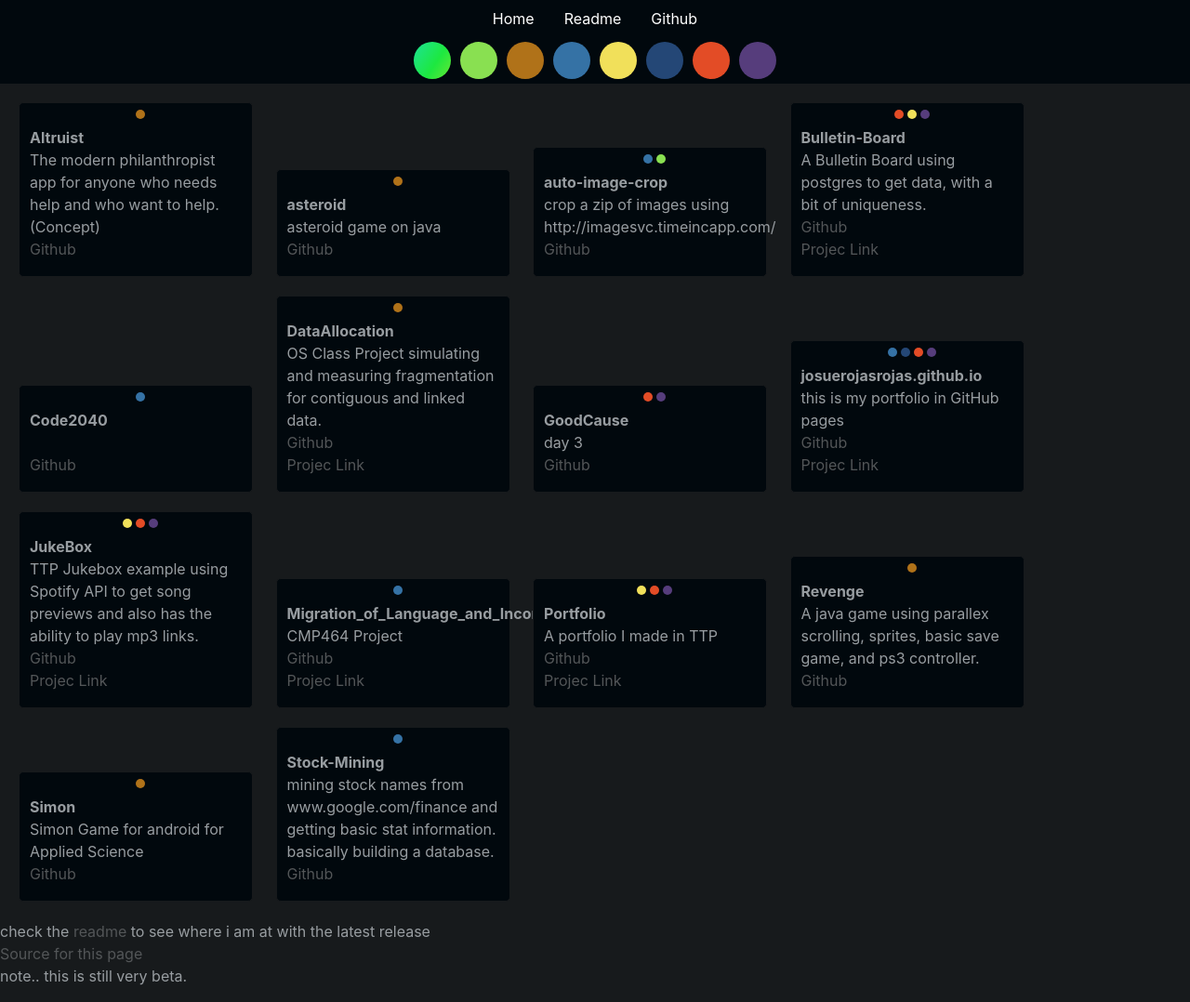
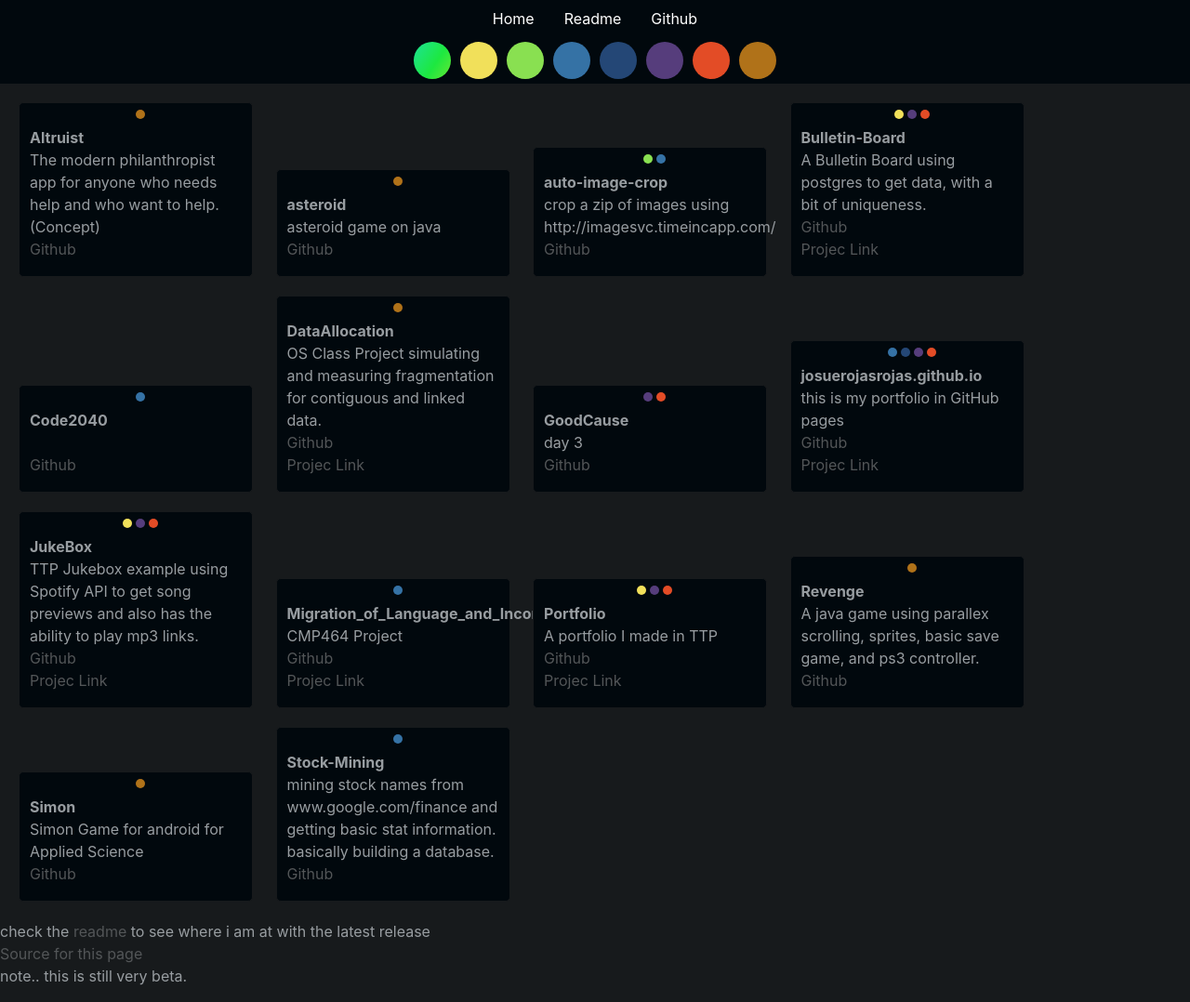
Before and after one commit to josue-rojas/josuerojasrojas.github.io-old, a Jekyll site: the page built from index.html, in a window 1280 px wide. Shown: the whole page at 93% size. Built offline with Jekyll 4.4.1, drawn with Linux system fonts in a browser that asks for light colours; nearby versions of some CDN libraries.

Commit message:
added order to languages circle to look neater; minor update

```diff
--- a/_sass/_defaults.sass
+++ b/_sass/_defaults.sass
@@ -16,5 +16,5 @@ a
   &:hover
     color: $lightess-color
     text-decoration: none
-h1, h2, h3, p
+h1, h2, h3, p, body
   color: $lightess-color
--- a/_sass/_main.sass
+++ b/_sass/_main.sass
@@ -16,8 +16,8 @@
     margin: 0 10px 10px 10px
   .languages
     margin-left: 10px
+    display: flex
     +max-mobile
-      display: flex
       justify-content: center
   .title
     text-align: center
--- a/_sass/_navbar.sass
+++ b/_sass/_navbar.sass
@@ -28,7 +28,9 @@
 
 
 .submenu, .language
-  div
+  ul
+    display: flex
+  div, li
     width: 40px
     height: 40px
     margin: 5px
@@ -71,6 +73,12 @@
 //this is an exeption to the rule (it's not a nav)
 .language
   display: inline
+  div
+    display: inline-block
+    width: 10px
+    height: 10px
+    margin: 2px
+    border-radius: 50%
   span
     display: inline-block
     width: 10px
@@ -86,3 +94,21 @@
       background-position: 100% 19%
     100%
       background-position: 0% 82%
+
+//orders
+.Shell, .Shell-Order
+  order: 3
+.Java, .Java-Order
+  order: 8
+.Python, .Python-Order
+  order: 4
+.JavaScript, .JavaScript-Order
+  order: 2
+.HTML, .HTML-Order
+  order: 7
+.CSS, .CSS-Order
+  order: 6
+.CoffeeScript, .CoffeeScript-Order
+  order: 5
+.rainbow-circle, .rainbow-circle-Order
+  order: 1
--- a/index.html
+++ b/index.html
@@ -4,13 +4,9 @@ title: Portfolio Home
 ---
 <div class='submenu navbar'>
 	<ul>
-		<li>
-			<div class='rainbow-circle' onclick='filterLanguage("repo")'></div>
-		</li>
+		<li class='rainbow-circle' onclick='filterLanguage("repo")'></li>
 		{% for language in site.data.data.languages %}
-		<li>
-			<div class='{{ language }}' onclick='filterLanguage("{{ language }}")'></div>
-		</li>
+		<li class='{{ language }}' onclick='filterLanguage("{{language}}")'></li>
 		{% endfor %}
 	</ul>
 </div>
@@ -20,7 +16,7 @@ title: Portfolio Home
 	<div class='repo {% for language in repo.languages %} {{ language[0] }} {% endfor %}'>
 		<div class='languages'>
 		{% for language in repo.languages %}
-		<div class='language'>
+		<div class='language {{ language[0] }}-Order'>
 			<span class='{{ language[0] }}'>
 			</span>
 		</div>
```
Also changed, not shown: README.md.
